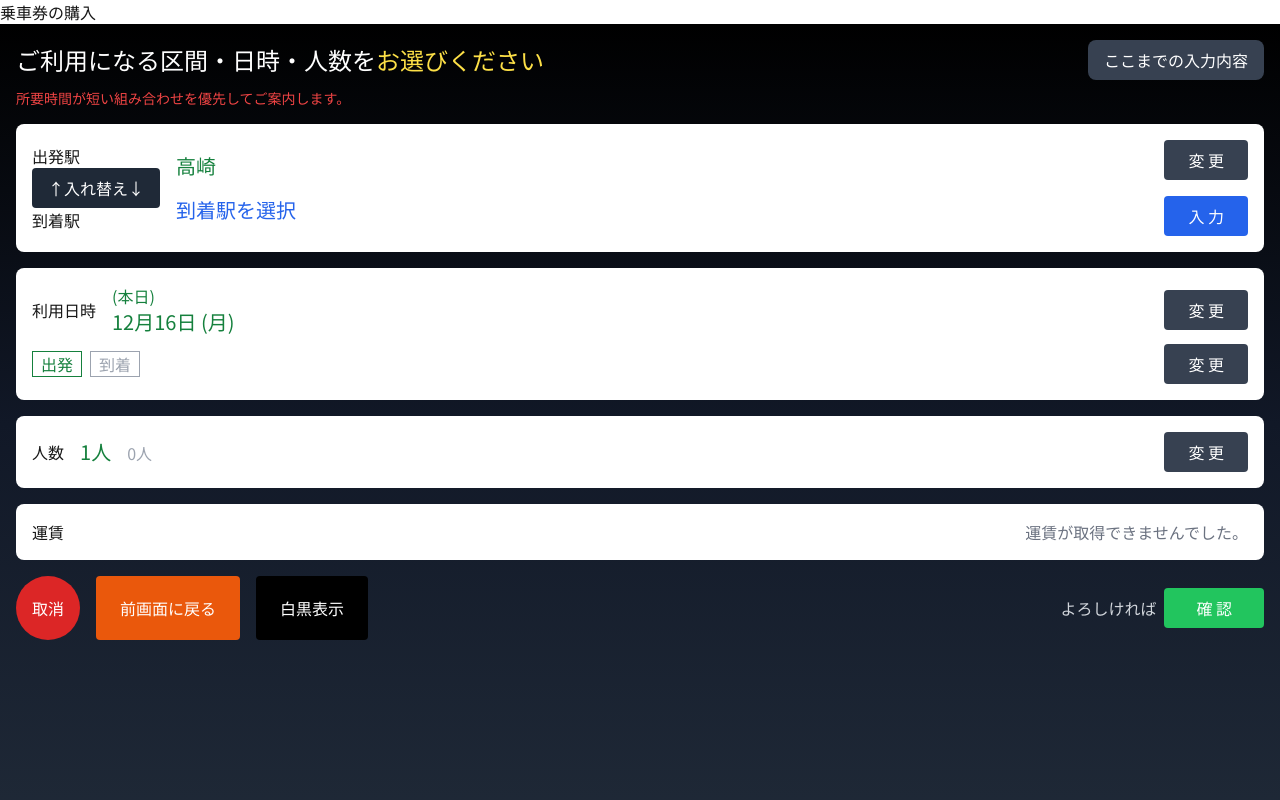
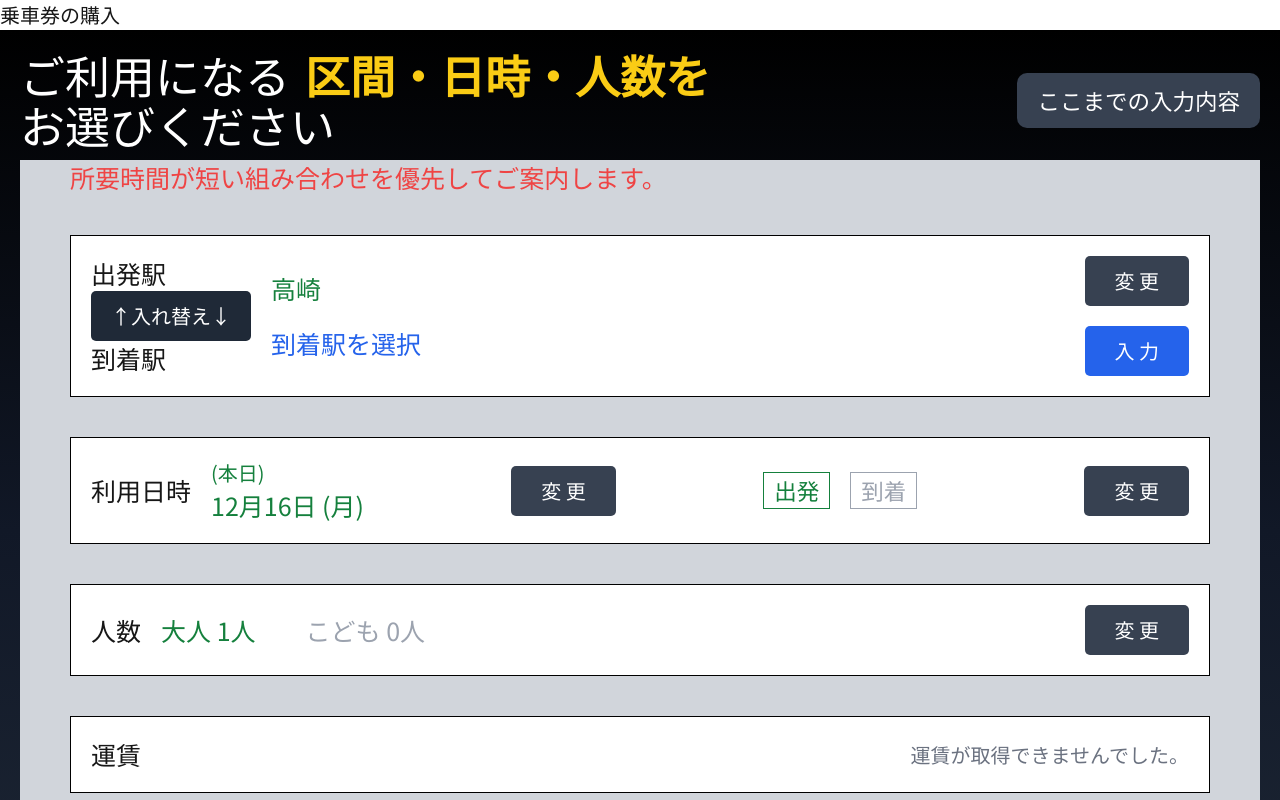
Before and after one commit to jinya1013/PBL_ticket, a Next.js app in the folder frontend/: page /purchase in a window 1280 px wide. Shown: the top 800 px of the page. Built offline with nearby package versions, Linux system fonts and the light colour scheme.

Commit message:
feat: update styling

```diff
--- a/frontend/app/page.tsx
+++ b/frontend/app/page.tsx
@@ -22,6 +22,10 @@ function SearchParamsWrapper({ onLanguageChange }: {
 export default function Home() {
   const [language, setLanguage] = useState<'en' | 'ja' | 'zh' | 'ko'>('ja');
 
+  useEffect(() => {
+    document.body.style.zoom = '125%';
+  }, []);
+
   return (
     <div>
       <Suspense fallback={<div>Loading...</div>}>
--- a/frontend/app/purchase/lang.ts
+++ b/frontend/app/purchase/lang.ts
@@ -1,6 +1,8 @@
 export const translations = {
   ja: {
     sectionTitle: 'ご利用になる区間・日時・人数を',
+    sectionTitle1: 'ご利用になる',
+    sectionTitle2: ' 区間・日時・人数を',
     sectionSubtitle: 'お選びください',
     timeNote: '所要時間が短い組み合わせを優先してご案内します。',
     departureStation: '出発駅',
@@ -41,10 +43,13 @@ export const translations = {
     inputContent: 'ここまでの入力内容',
     fare: '運賃',
     calculating: '運賃を計算中です...',
-    fareNotAvailable: '運賃が取得できませんでした。'
+    fareNotAvailable: '運賃が取得できませんでした。',
+    purchaseModalButton: '購入',
   },
   en: {
     sectionTitle: 'Please select section, date, time, and number of passengers',
+    sectionTitle1: 'Please select',
+    sectionTitle2: ' section, date, time, and number of passengers',
     sectionSubtitle: '',
     timeNote: 'We will prioritize combinations with shorter travel times.',
     departureStation: 'Departure Station',
@@ -85,10 +90,13 @@ export const translations = {
     inputContent: 'Input Content',
     fare: 'Fare',
     calculating: 'Calculating fare...',
-    fareNotAvailable: 'Fare not available.'
+    fareNotAvailable: 'Fare not available.',
+    purchaseModalButton: 'Purchase',
   },
   zh: {
     sectionTitle: '请选择区间、日期、时间和乘客人数',
+    sectionTitle1: '请选择',
+    sectionTitle2: ' 区间、日期、时间和乘客人数',
     sectionSubtitle: '',
     timeNote: '我们将优先考虑行程时间较短的组合。',
     departureStation: '出发站',
@@ -129,10 +137,13 @@ export const translations = {
     inputContent: '输入内容',
     fare: '运费',
     calculating: '计算运费...',
-    fareNotAvailable: '运费无法获取。'
+    fareNotAvailable: '运费无法获取。',
+    purchaseModalButton: '购买',
   },
   ko: {
     sectionTitle: '구간, 날짜, 시간 및 승객 수를 선택하십시오',
+    sectionTitle1: '구간, 날짜, 시간 및 승객 수를',
+    sectionTitle2: ' 선택하십시오',
     sectionSubtitle: '',
     timeNote: '소요 시간이 짧은 조합을 우선적으로 안내합니다.',
     departureStation: '출발역',
@@ -173,7 +184,8 @@ export const translations = {
     inputContent: '입력 내용',
     fare: '요금',
     calculating: '요금을 계산 중입니다...',
-    fareNotAvailable: '요금을 얻을 수 없습니다.'
+    fareNotAvailable: '요금을 얻을 수 없습니다.',
+    purchaseModalButton: '구매',
   },
 };
 
--- a/frontend/app/purchase/page.tsx
+++ b/frontend/app/purchase/page.tsx
@@ -105,6 +105,10 @@ export default function PurchasePage() {
     }
   }, [fromStation, toStation, isEditingFrom, isEditingTo]);
 
+  useEffect(() => {
+    document.body.style.zoom = '125%';
+  }, []);
+
   const handleCancel = () => {
     setShowCancelConfirm(true);
   };
@@ -149,27 +153,36 @@ export default function PurchasePage() {
         </Suspense>
       <div className="min-h-screen bg-gradient-to-b from-black via-gray-900 to-gray-800">
         <div className="p-4">
+          {/* Header */}
           <div className="flex justify-between items-center mb-2">
-            <h1 className="text-2xl">
-              <span className="text-white">{t.sectionTitle}</span>
-              <span className="text-yellow-300">{t.sectionSubtitle}</span>
+            <h1 className="text-4xl">
+              <div>
+                <div className="flex items-end gap-3"> {/* items-center から items-end に変更 */}
+                  <span className="text-white">{t.sectionTitle1}</span>
+                  <span className="text-yellow-400 text-4xl font-bold">{t.sectionTitle2}</span>
+                </div>
+                <span className="text-white block">{t.sectionSubtitle}</span>
+              </div>
             </h1>
-            <button className="bg-gray-700 text-white rounded-lg px-4 py-2">
+            <button className="bg-gray-700 text-white rounded-lg px-4 py-2 text-lg">
               {t.inputContent}
             </button>
           </div>
-          <p className="text-red-500 text-sm mb-4">{t.timeNote}</p>
+          {/* Body */}
+          <div className="flex flex-col gap-4 px-10 bg-gray-300">
+            <p className="text-red-500 text-xl mb-4">{t.timeNote}</p>
 
-          <div className="bg-white rounded-lg p-4 mb-4">
+            {/* Stations */}
+            <div className="bg-white p-4 mb-4 border border-black">
               <div className="flex justify-between items-center">
                 <div className="flex items-center gap-4">
                   <div>
-                  <div>{t.departureStation}</div>
+                    <div className="text-xl">{t.departureStation}</div>
                     <button
                       className="bg-gray-800 text-white px-4 py-2 rounded"
                       onClick={swapStations}
                     >{t.swapStations}</button>
-                  <div>{t.arrivalStation}</div>
+                    <div className="text-xl">{t.arrivalStation}</div>
                   </div>
                   <div className="flex flex-col gap-4">
                     <div className="relative">
@@ -257,10 +270,15 @@ export default function PurchasePage() {
               </div>
             </div>
 
-          <div className="bg-white rounded-lg p-4 mb-4">
+            {/* Date and Time */}
+            <div className="bg-white p-4 mb-4 border border-black">
               <div className="flex justify-between items-center">
                 <div className="flex items-center gap-4">
-                <span>{t.dateTime}</span>
+                  <span>
+                    <div className="text-xl">
+                      {t.dateTime}
+                    </div>
+                  </span>
                   {!isEditingDateTime ? (
                     <div>
                       <span className="text-green-700">{t.today}</span>
@@ -283,17 +301,22 @@ export default function PurchasePage() {
                 >
                   {isEditingDateTime ? t.confirm : t.change}
                 </button>
-            </div>
-            <div className="flex justify-between items-center mt-2">
+                {/* <div className="text-green-70">
+                  {new Date().toLocaleTimeString('ja-JP', {
+                    hour: '2-digit',
+                    minute: '2-digit',
+                    hour12: false
+                  })}
+                </div> */}
                 <div>
                   <button
-                  className={`border px-2 mr-2 ${isDeparture ? 'border-green-700 text-green-700' : 'border-gray-400 text-gray-400'}`}
+                    className={`border px-2 mr-4 text-lg ${isDeparture ? 'border-green-700 text-green-700' : 'border-gray-400 text-gray-400'}`}
                     onClick={() => setIsDeparture(true)}
                   >
                     {t.departure}
                   </button>
                   <button
-                  className={`border px-2 ${!isDeparture ? 'border-green-700 text-green-700' : 'border-gray-400 text-gray-400'}`}
+                    className={`border px-2 mr-4 text-lg ${!isDeparture ? 'border-green-700 text-green-700' : 'border-gray-400 text-gray-400'}`}
                     onClick={() => setIsDeparture(false)}
                   >
                     {t.arrival}
@@ -303,14 +326,19 @@ export default function PurchasePage() {
               </div>
             </div>
 
-          <div className="bg-white rounded-lg p-4 mb-4">
+            {/* Passengers */}
+            <div className="bg-white p-4 mb-4 border border-black">
               <div className="flex justify-between items-center">
                 <div className="flex items-center gap-4">
-                <span>{t.passengers}</span>
+                  <span>
+                    <div className="text-xl">
+                      {t.passengers}
+                    </div>
+                  </span>
                   {!isEditingPassengers ? (
                     <div>
-                    <span className="text-green-700 text-xl">{adults}{t.person}</span>
-                    <span className="text-gray-400 ml-4">{children}{t.person}</span>
+                      <span className="text-green-700 text-xl mr-10">{t.adults} {adults}{t.person}</span>
+                      <span className="text-gray-400 text-xl">{t.children}  {children}{t.person}</span>
                     </div>
                   ) : (
                     <div className="flex gap-8">
@@ -350,9 +378,14 @@ export default function PurchasePage() {
               </div>
             </div>
 
-          <div className="bg-white rounded-lg p-4 mb-4">
+            {/* Fare */}
+            <div className="bg-white p-4 mb-4 border border-black">
               <div className="flex justify-between items-center">
-              <span>{t.fare}</span>
+                <span>
+                  <div className="text-xl">
+                    {t.fare}
+                  </div>
+                </span>
                 <div>
                   {isLoadingFare ? (
                     <div className="text-gray-500">{t.calculating}</div>
@@ -374,8 +407,10 @@ export default function PurchasePage() {
                 </div>
               </div>
             </div>
-
-          <div className="flex justify-between items-center mt-4">
+          </div>
+          {/* Buttons */}
+          <div className="flex flex-col gap-4 bg-gray-400">
+            <div className="flex justify-between items-center py-4 mt-4">
               <div className="flex gap-4">
                 <button
                   className="bg-red-600 text-white rounded-full w-16 h-16"
@@ -392,8 +427,9 @@ export default function PurchasePage() {
                 <button className="bg-black text-white px-6 py-2 rounded">{t.monochrome}</button>
               </div>
               <div className="flex items-center gap-2">
-              <span className="text-gray-300">{t.confirmation}</span>
-              <button className="bg-green-500 text-white px-8 py-2 rounded">{t.confirmButton}</button>
+                <span className="text black">{t.confirmation}</span>
+                <button className="bg-green-500 text-white px-8 py-2 rounded">{t.purchaseModalButton}</button>
+              </div>
             </div>
           </div>
         </div>
@@ -424,29 +460,33 @@ export default function PurchasePage() {
           <div className="fixed inset-0 bg-black bg-opacity-50 flex items-center justify-center">
             <div className="bg-white p-6 rounded-lg w-96">
               <h3 className="text-xl mb-4">{t.selectDepartureStationModalTitle}</h3>
+              <div className="relative">
                 <input
                   type="text"
                   value={fromStation}
                   onChange={(e) => setFromStation(e.target.value)}
                   className="w-full border rounded px-2 py-1 mb-4"
                   placeholder={t.stationNamePlaceholder}
+                  onFocus={() => setIsEditingFrom(true)}
                 />
-              <div className="flex justify-end gap-4">
-                <button
-                  className="bg-gray-500 text-white px-6 py-2 rounded"
-                  onClick={() => setShowFromStationModal(false)}
-                >
-                  {t.cancelButton}
-                </button>
-                <button
-                  className="bg-blue-600 text-white px-6 py-2 rounded"
+                {fromSuggestions.length > 0 && (
+                  <div className="absolute z-20 w-full bg-white border rounded mt-1 max-h-48 overflow-y-auto">
+                    {fromSuggestions.map((suggestion: StationSuggestion, index: number) => (
+                      <div
+                        key={index}
+                        className="px-2 py-1 hover:bg-gray-100 cursor-pointer"
                         onClick={() => {
+                          handleStationSelect(suggestion.station_name, true);
                           setShowFromStationModal(false);
-                    setIsEditingFrom(false);
                         }}
                       >
-                  {t.confirmModalButton}
-                </button>
+                        {suggestion.station_name}
+                      </div>
+                    ))}
+                  </div>
+                )}
+              </div>
+              <div className="flex justify-end gap-4">
               </div>
             </div>
           </div>
--- a/frontend/components/pages/home/button/UnreservedSeatButtonComponent.tsx
+++ b/frontend/components/pages/home/button/UnreservedSeatButtonComponent.tsx
@@ -21,7 +21,7 @@ export const UnreservedSeatButtonComponent = ({ language = 'ja' }: { language?:
         };
       case 'ko':
         return {
-          title: '自由석',
+          title: '자유석',
           items: [
             '신칸센/일반선',
             '신칸센~일반선 환승 구매',
```
Lines whose indentation alone changed are shown as unchanged.
